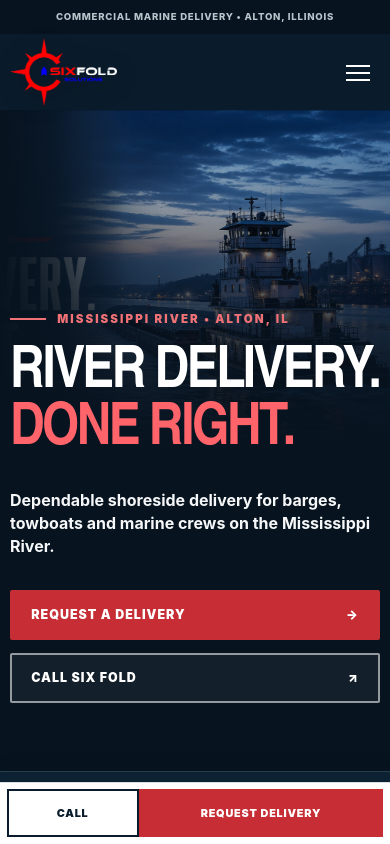
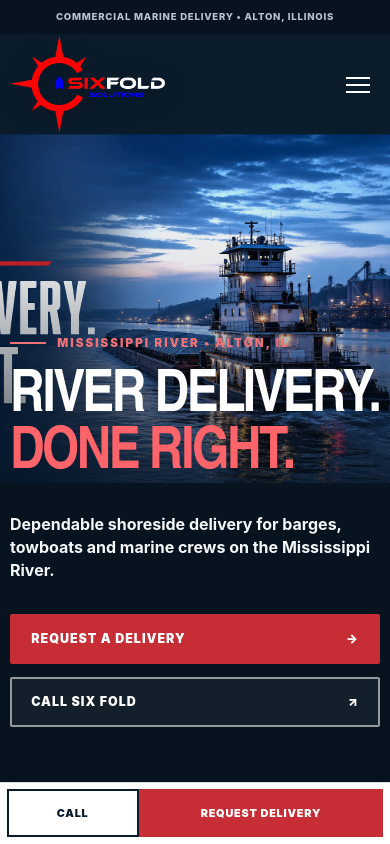
Before and after one commit to davidmday99-lgtm/sixfoldsolutionsllc.com, a Next.js app: page / in a window 390 px wide. Shown: the top 844 px of the page. Built offline with nearby package versions, Linux system fonts and the light colour scheme.

Commit message:
Improve header, logos, and mobile hero

```diff
--- a/app/globals.css
+++ b/app/globals.css
@@ -115,13 +115,13 @@
 .inline-link-wrap { margin-top: 2.2rem; }
 
 /* Header */
-.site-header { position: relative; z-index: 50; background: var(--navy-900); box-shadow: 0 1px 0 rgba(7,19,31,.32); }
+.site-header { position: sticky; top: 0; z-index: 100; background: var(--navy-900); box-shadow: 0 1px 0 rgba(7,19,31,.32), 0 8px 24px rgba(7,19,31,.12); }
 .utility-bar { background: var(--navy-950); color: #b9c5cd; }
 .utility-inner { min-height: 32px; display: flex; align-items: center; justify-content: space-between; gap: 1rem; font-size: .67rem; font-weight: 800; letter-spacing: .11em; text-transform: uppercase; }
 .utility-contact { color: #eef2f4; }
-.nav-inner { height: 104px; display: flex; align-items: center; justify-content: space-between; gap: 2rem; }
+.nav-inner { height: 112px; display: flex; align-items: center; justify-content: space-between; gap: 2rem; }
 .brand { display: inline-flex; align-items: center; gap: .75rem; line-height: 1; }
-.brand-logo { width: 210px; height: 92px; object-fit: contain; object-position: left center; filter: drop-shadow(0 5px 12px rgba(0,0,0,.25)); }
+.brand-logo { width: 230px; height: 106px; object-fit: contain; object-position: left center; filter: drop-shadow(0 5px 12px rgba(0,0,0,.25)); }
 .brand-mark { width: 43px; height: 43px; display: grid; place-items: center; position: relative; overflow: hidden; background: var(--navy-900); color: var(--white); font-family: var(--heading); font-size: 1.1rem; font-weight: 900; letter-spacing: -.02em; }
 .brand-mark::after { content: ""; position: absolute; left: 0; right: 0; bottom: 0; height: 4px; background: var(--red); }
 .brand strong { display: block; color: var(--navy-950); font-family: var(--heading); font-size: 1.24rem; letter-spacing: .045em; }
@@ -412,21 +412,19 @@
   .section { padding: 3.75rem 0; }
   .utility-contact { display: none; }
   .utility-inner { min-height: 34px; justify-content: center; text-align: center; font-size: .6rem; letter-spacing: .08em; }
-  .nav-inner { height: 82px; }
-  .brand-logo { width: 170px; height: 76px; }
+  .nav-inner { height: 96px; }
+  .brand-logo { width: 180px; height: 94px; }
   .menu-toggle { flex: 0 0 48px; }
   .brand-mark { width: 40px; height: 40px; }
   .brand strong { font-size: 1.05rem; }
   .split-heading { grid-template-columns: 1fr; gap: 1.2rem; }
   .split-heading > p { justify-self: start; }
   .hero { min-height: 700px; }
-  .hero::before { inset: 0; background: linear-gradient(0deg, var(--navy-950) 0%, rgba(7,19,31,.95) 48%, rgba(7,19,31,.15) 100%); }
+  .hero::before { inset: 0; background: linear-gradient(0deg, var(--navy-950) 0%, rgba(7,19,31,.95) 36%, rgba(7,19,31,.22) 56%, rgba(7,19,31,.02) 100%); }
   .hero-image-wrap { inset: 0 0 52% 0; }
-  .hero-image { object-position: 85% center; }
+  .hero-image { object-position: 85% center; filter: brightness(1.22) saturate(1.06); }
   .hero-image-overlay {
-    background:
-      linear-gradient(90deg, var(--navy-950) 0%, rgba(7,19,31,.75) 14%, transparent 32%),
-      linear-gradient(0deg, var(--navy-950), rgba(7,19,31,.02) 72%);
+    background: linear-gradient(0deg, rgba(7,19,31,.62), transparent 62%);
   }
   .hero-inner { min-height: 636px; align-items: flex-end; padding: 14rem 0 4.75rem; }
   .hero-copy { width: 100%; }
@@ -493,8 +491,8 @@
 
 @media (max-width: 430px) {
   .section { padding: 3.25rem 0; }
-  .nav-inner { height: 76px; gap: .75rem; }
-  .brand-logo { width: 148px; height: 68px; }
+  .nav-inner { height: 100px; gap: .75rem; }
+  .brand-logo { width: 188px; height: 98px; }
   .menu-toggle { width: 44px; height: 44px; flex-basis: 44px; padding: 10px; }
   .hero { min-height: 660px; }
   .hero-inner { min-height: 596px; padding: 12.5rem 0 4.25rem; }
```
